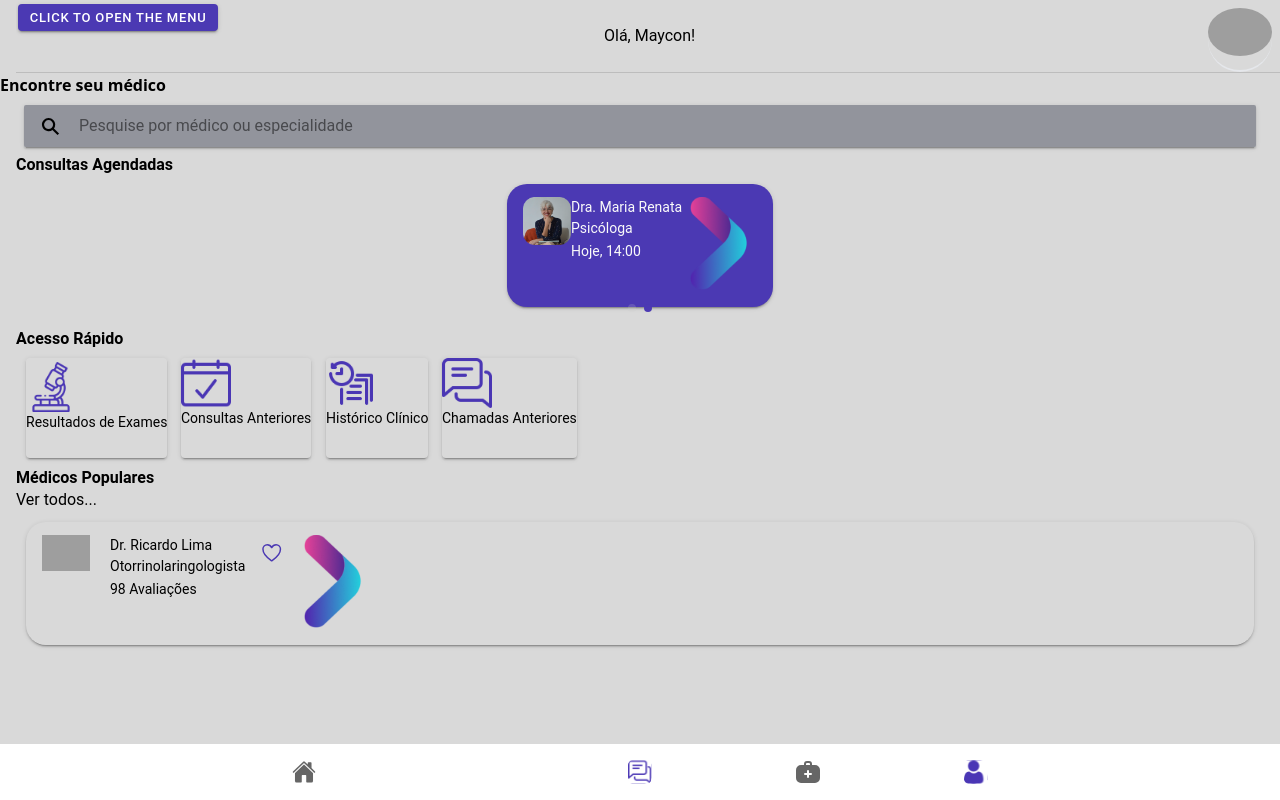
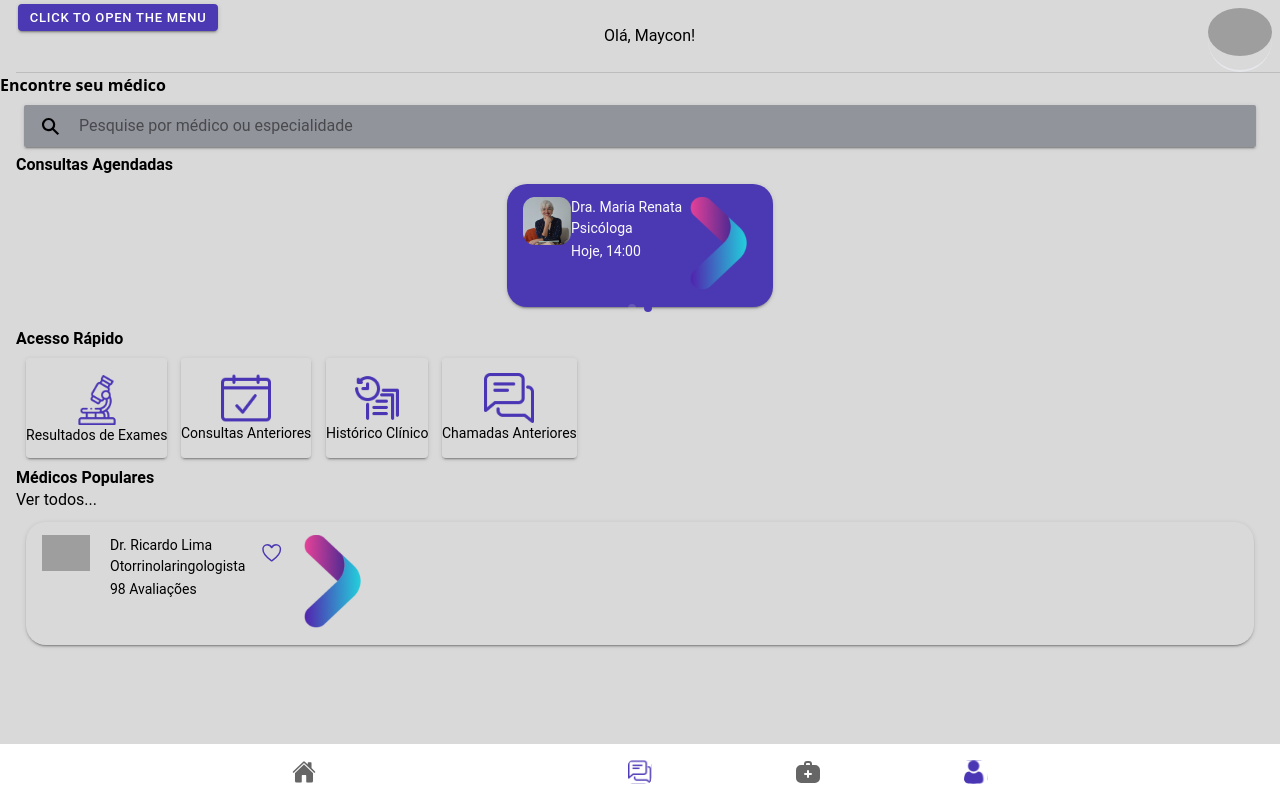
Before and after one commit to Virtumed-Video-Chamada/front-end, a React (Create React App) app: page / in a window 1280 px wide. Built offline with nearby package versions, Linux system fonts and the light colour scheme; grey boxes are pictures that could not be loaded.

Commit message:
fix - menu alignment

```diff
--- a/src/App.tsx
+++ b/src/App.tsx
@@ -99,7 +99,7 @@ const RoutingTabs: React.FC = () => {
             <IonTabButton tab="tab5" href="/home-pacient">
               <IonIcon src="./assets/icon/doctor.svg"/>
             </IonTabButton>
-            <IonTabButton tab="tab5" href="/home-pacient" >
+            <IonTabButton tab="tab5" href="/home-pacient">
               <IonIcon src="./assets/icon/Profile-icon.svg"/>
             </IonTabButton>
           </IonTabBar>
--- a/src/components/QuickAcess/QuickAccess.tsx
+++ b/src/components/QuickAcess/QuickAccess.tsx
@@ -23,21 +23,21 @@ const QuickAccess: React.FC = () => {
     <div className="container">
      <h1 className="font-bold">Acesso Rápido</h1>
         <IonRow className="flex overflow-x-auto flex-nowrap mb-0" class="justify-content-center" >
-          <IonCard className="min-w-[100px] h-[100px] mr-1"  color="#fff">
+          <IonCard className="min-w-[100px] h-[100px] mr-1 flex flex-col justify-center items-center"  color="#fff">
             <IonImg className="w-[50px] h-[50px] mt-1 " src="./assets/icon/microscope.svg"></IonImg>
-            <div>Resultados de Exames</div>
+            <div className="text-center">Resultados de Exames</div>
           </IonCard>
-          <IonCard className="min-w-[100px] h-[100px] mr-1" color="#fff">
+          <IonCard className="min-w-[100px] h-[100px] mr-1 flex flex-col justify-center items-center" color="#fff">
             <IonImg className="w-[50px] h-[50px]" src="./assets/icon/appointment.svg"></IonImg>
-            <div className="text-left">Consultas Anteriores</div>
+            <div className="text-center">Consultas Anteriores</div>
           </IonCard>
-          <IonCard className="min-w-[100px] h-[100px] mr-1" color="#fff">
+          <IonCard className="min-w-[100px] h-[100px] mr-1  flex flex-col justify-center items-center" color="#fff">
             <IonImg className="w-[50px] h-[50px]" src="./assets/icon/historical.svg"></IonImg>
-            <div className="text-left">Histórico Clínico</div>
+            <div className="text-center">Histórico Clínico</div>
           </IonCard>
-          <IonCard className="min-w-[100px] h-[100px] mr-1" color="#fff">
+          <IonCard className="min-w-[100px] h-[100px] mr-1  flex flex-col justify-center items-center" color="#fff">
             <IonImg className="w-[50px] h-[50px]" src="./assets/icon/chat.svg"></IonImg>
-            <div className="text-left">Chamadas Anteriores</div>
+            <div className="text-center">Chamadas Anteriores</div>
           </IonCard>
         </IonRow>
     </div>
```
